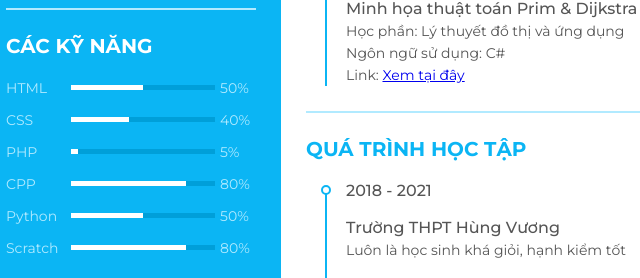
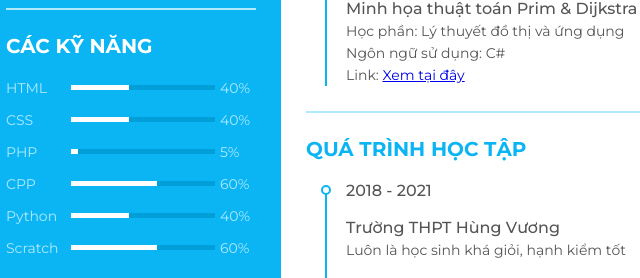
Before and after one commit to nhatnm212/comp130302, a plain HTML site: page MyCV/index.html in a window 1280 px wide. Shown: the part 631-909 px from the top of the page, 209-849 px from the left. Drawn offline with Linux system fonts and the light colour scheme.

Commit message:
Change index.html

```diff
--- a/MyCV/index.html
+++ b/MyCV/index.html
@@ -65,9 +65,9 @@
                 HTML
               </div>
               <div class="skill_progress">
-                <span style="width: 50%;"></span>
+                <span style="width: 40%;"></span>
               </div>
-              <div class="skill_per">50%</div>
+              <div class="skill_per">40%</div>
             </li>
             <li>
               <div class="skill_name">
@@ -92,27 +92,27 @@
                 CPP
               </div>
               <div class="skill_progress">
-                <span style="width: 80%;"></span>
+                <span style="width: 60%;"></span>
               </div>
-              <div class="skill_per">80%</div>
+              <div class="skill_per">60%</div>
             </li>
             <li>
               <div class="skill_name">
                 Python
               </div>
               <div class="skill_progress">
-                <span style="width: 50%;"></span>
+                <span style="width: 40%;"></span>
               </div>
-              <div class="skill_per">50%</div>
+              <div class="skill_per">40%</div>
             </li>
             <li>
               <div class="skill_name">
                 Scratch
               </div>
               <div class="skill_progress">
-                <span style="width: 80%;"></span>
+                <span style="width: 60%;"></span>
               </div>
-              <div class="skill_per">80%</div>
+              <div class="skill_per">60%</div>
             </li>
           </ul>
         </div>
```
